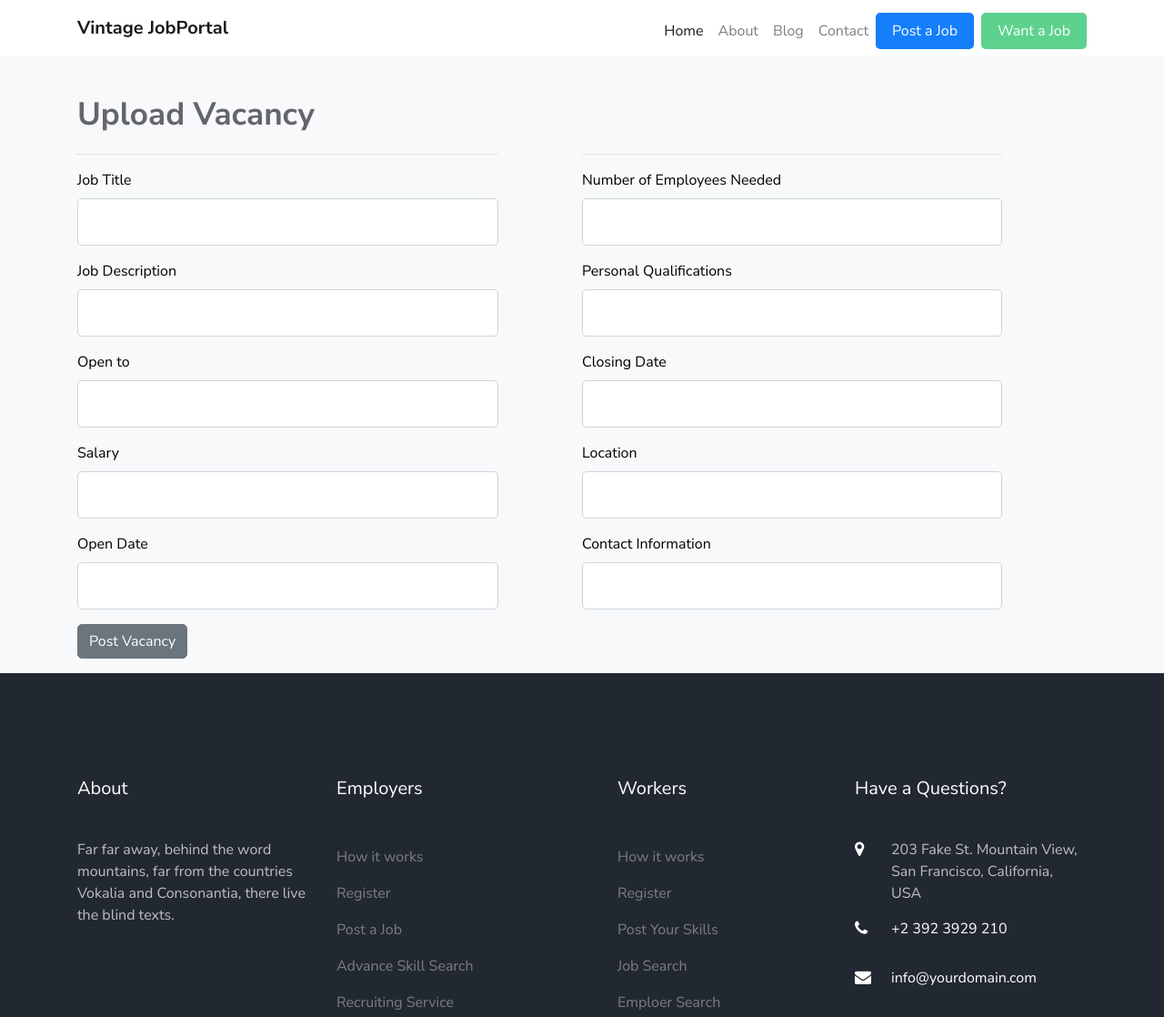
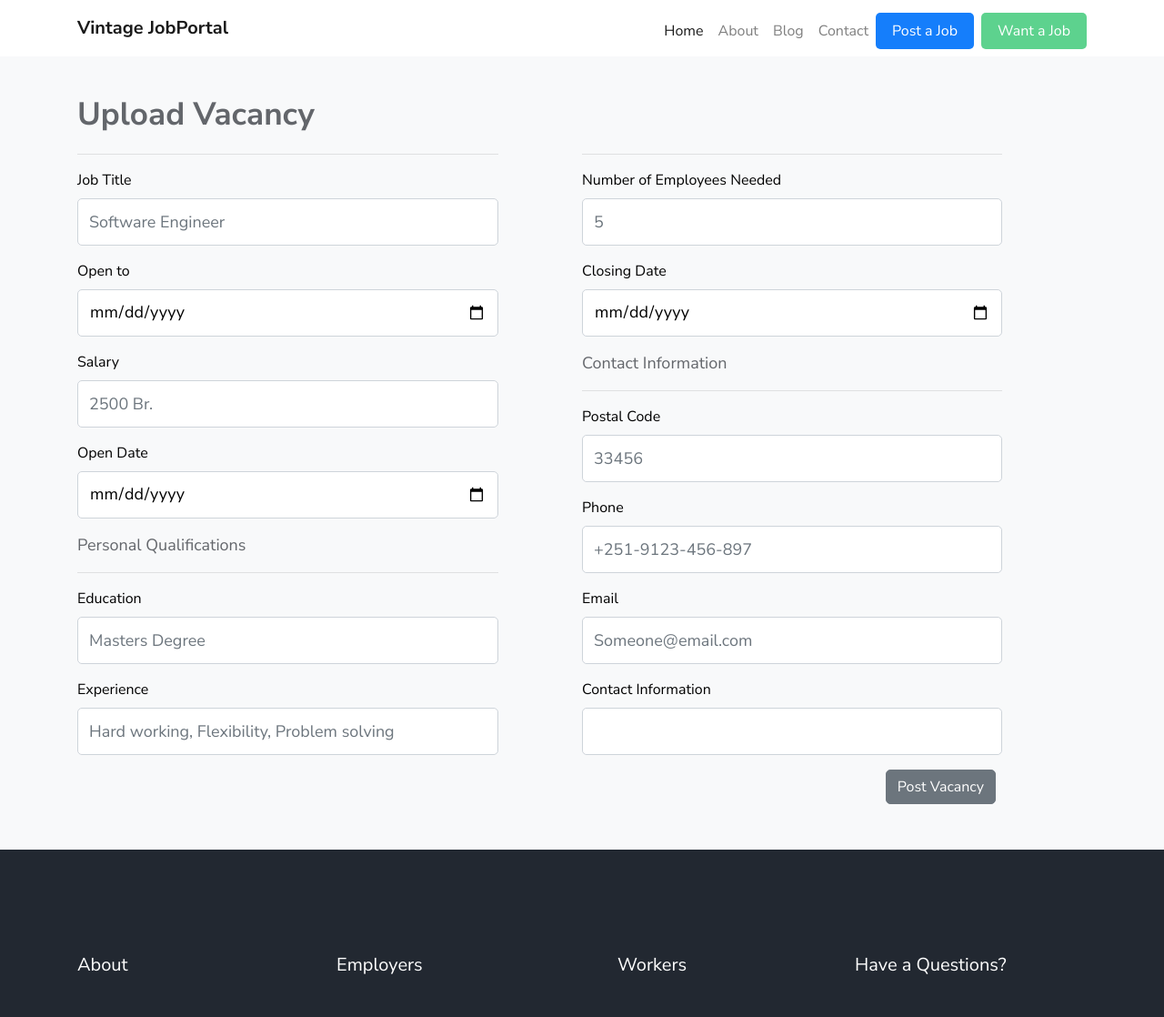
Before and after one commit to breakpro/Job, a CodeIgniter app: page /breakpro/index.php/uploadvacancy/index in a window 1280 px wide. Shown: the top 1118 px of the page at 91% size. Run offline with CodeIgniter, Linux system fonts and the light colour scheme; some libraries are stand-ins or nearby versions; some web fonts are replaced.

Commit message:
Upload vacancy edited, with date pickers

```diff
--- a/application/controllers/UploadVacancy.php
+++ b/application/controllers/UploadVacancy.php
@@ -10,7 +10,7 @@ class UploadVacancy extends Admin_Controller
 
     public function index(){
         $this->data['mx']=null;
-        $this->render_new_template('Upload/Vacancy', $this->data);
+        $this->render_new_template('Upload/vacancy', $this->data);
     }
 
 
--- a/application/views/Container wraper template.php
+++ b/application/views/Container wraper template.php
@@ -2,6 +2,6 @@
     <div class="overlay"></div>
         <div class="container container-padding" >
             Type your code here
-        </div>
+
+         </div>
     </div>
-</div>
--- a/application/views/Upload/Vacancy.php
+++ b/application/views/Upload/Vacancy.php
@@ -13,23 +13,32 @@
                     <form action="" method="post">
                         <div class="form-group">
                             <label for="Job-title"style="color:#000;">Job Title</label>
-                            <input class="form-control" type="text" name="job-title" id="Job-title">
-                        </div>
-                        <div class="form-group">
-                            <label for="Job-Description"style="color:#000;">Job Description</label>
-                            <input class="form-control" type="text" name="job-title" id="Job-Description">
+                            <input class="form-control" type="text" name="job-title" id="Job-title" placeholder="Software Engineer">
                         </div>
                         <div class="form-group">
                             <label for="Open-to"style="color:#000;">Open to</label>
-                            <input class="form-control" class="form-control" type="text" name="job-title" id="Open-to">
+                            <input class="form-control" class="form-control" type="date" name="job-title" id="Open-to">
                         </div>
                         <div class="form-group">
                             <label for="Salary"style="color:#000;">Salary</label>
-                            <input class="form-control" class="form-control" type="text" name="job-title" id="Salary">
+                            <input class="form-control" class="form-control" type="text" placeholder="2500 Br." name="job-title" id="Salary">
                         </div>
                         <div class="form-group">
                             <label for="Open Date"style="color:#000;">Open Date</label>
-                            <input class="form-control" class="form-control" type="text" name="job-title" id="Open Date">
+                            <input class="form-control" class="form-control" type="date" name="job-title" id="Open Date">
+                        </div>
+                        <div class="form-group" style="font-size: 18px;">
+                            Personal Qualifications
+                            <hr>
+                        </div>
+                        <div class="form-group">
+                            <label for="PQEducation"style="color:#000;">Education</label>
+                            <input type="text" name="PQEducation" id="PQEducation" class="form-control" placeholder="Masters Degree">
+                        </div>
+                        <div class="form-group">
+
+                            <label for="PQExperience"style="color:#000;">Experience</label>
+                            <input class="form-control" type="text" name="job-title" placeholder="Hard working, Flexibility, Problem solving" id="PQExperience">
                         </div>
                 </div>
                 <div class="col-lg-1 col-md-1 col-sm-12 col-xs-12" ></div>
@@ -37,19 +46,28 @@
                     <hr>
                         <div class="form-group">
                             <label for="Number of Employees Needed"style="color:#000;">Number of Employees Needed</label>
-                            <input class="form-control" class="form-control" type="text" name="job-title" id="Number of Employees Needed">
+                            <input class="form-control" class="form-control" type="number" name="job-title"  placeholder="5" id="Number of Employees Needed">
+                        </div>
+
+                        <div class="form-group">
+                            <label for="Closing Date"style="color:#000;">Closing Date</label>
+                            <input class="form-control" class="form-control" type="date" name="job-title" id="Closing Date">
+                        </div>
+                        <div class="form-group" style="font-size: 18px;">
+                            Contact Information
+                            <hr>
                         </div>
                         <div class="form-group">
-                            <label for="Personal Qualifications"style="color:#000;">Personal Qualifications</label>
-                            <input class="form-control" class="form-control" type="text" name="job-title" id="Personal Qualifications">
+                            <label for="CIPostal"style="color:#000;">Postal Code</label>
+                            <input class="form-control" class="form-control" type="text" name="job-title" id="CIPostal" placeholder="33456">
                         </div>
                         <div class="form-group">
-                            <label for="Closing Date"style="color:#000;">Closing Date</label>
-                            <input class="form-control" class="form-control" type="text" name="job-title" id="Closing Date">
+                            <label for="CIPhone"style="color:#000;">Phone</label>
+                            <input class="form-control" class="form-control" type="text" name="job-title" id="CIPhone" placeholder="+251-9123-456-897">
                         </div>
                         <div class="form-group">
-                            <label for="Location"style="color:#000;">Location</label>
-                            <input class="form-control" class="form-control" type="text" name="job-title" id="Location">
+                            <label for="CIEmail"style="color:#000;">Email</label>
+                            <input class="form-control" class="form-control" type="text" name="job-title" id="CIEmail" placeholder="Someone@email.com">
                         </div>
                         <div class="form-group">
                             <label for="Contact Information"style="color:#000;">Contact Information</label>
@@ -58,17 +76,18 @@
 
 
                 </div>
-                <div class="form-group float-right">
-                        <button class="btn btn-secondary " type="submit">Post Vacancy</button>
-                </div>
+
+
+                    <div class="col-lg-12 col-md-12 col-xs-6 form-group" style="margin-bottom: 50px; padding-right:100px;">
+                            <button class="btn btn-secondary "style="float:right; text-align: center;" type="submit">Post Vacancy</button>
+                    </div>
                 </form>
 
 
 
 
+            </div>
 
-
-            </div>
         </div>
     </div>
 </div>
--- a/application/views/templates_user/header.php
+++ b/application/views/templates_user/header.php
@@ -6,6 +6,7 @@
     <meta name="viewport" content="width=device-width, initial-scale=1, shrink-to-fit=no">
       <link rel="stylesheet" href="<?php echo base_url('assets/styles/style-horizontal.min.css');?>">
     <link href="https://fonts.googleapis.com/css?family=Nunito+Sans:200,300,400,600,700,800,900" rel="stylesheet">
+
 
     <link rel="stylesheet" href="<?php echo base_url('assets/css/open-iconic-bootstrap.min.css');?>">
     <link rel="stylesheet" href="<?php echo base_url('assets/css/animate.css');?>">
```
Also changed, not shown: assets/css/bootstrap-datepicker.css, assets/js/bootstrap-datepicker.js.
